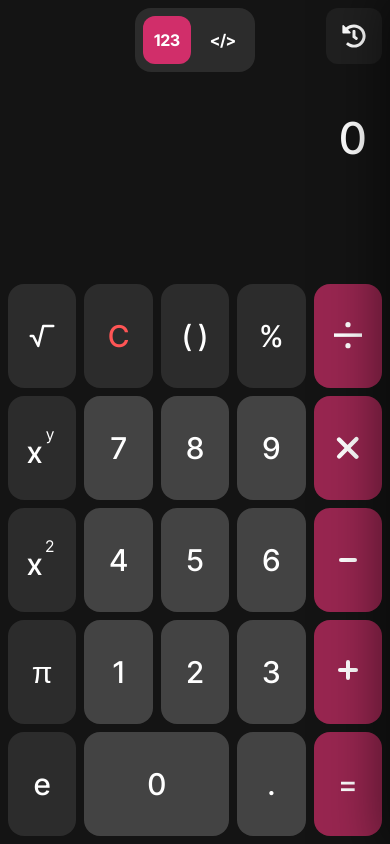
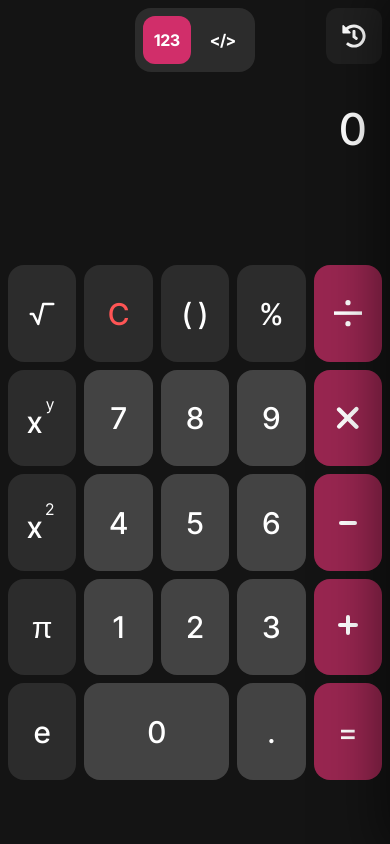
Before and after one commit to vrckomark/kalkulator-ors, a React (Vite) app: page / in a window 390 px wide. Shown: the top 844 px of the page. Built offline with nearby package versions, Linux system fonts and the light colour scheme.

Commit message:
phone bar

```diff
--- a/src/App.tsx
+++ b/src/App.tsx
@@ -5,7 +5,7 @@ import ModeContext from "./contexts/ModeContext";
 
 function App() {
   return (
-    <div className="bg-background flex flex-col w-screen h-screen  p-2 sm:p-4 lg:p-6 xl:p-8">
+    <div className="bg-background flex flex-col w-screen h-screen pb-16  p-2 sm:p-4 lg:p-6 xl:p-8">
       <ModeContext>
         <div className="flex w-full h-1/3">
           <div className="h-full">
```
